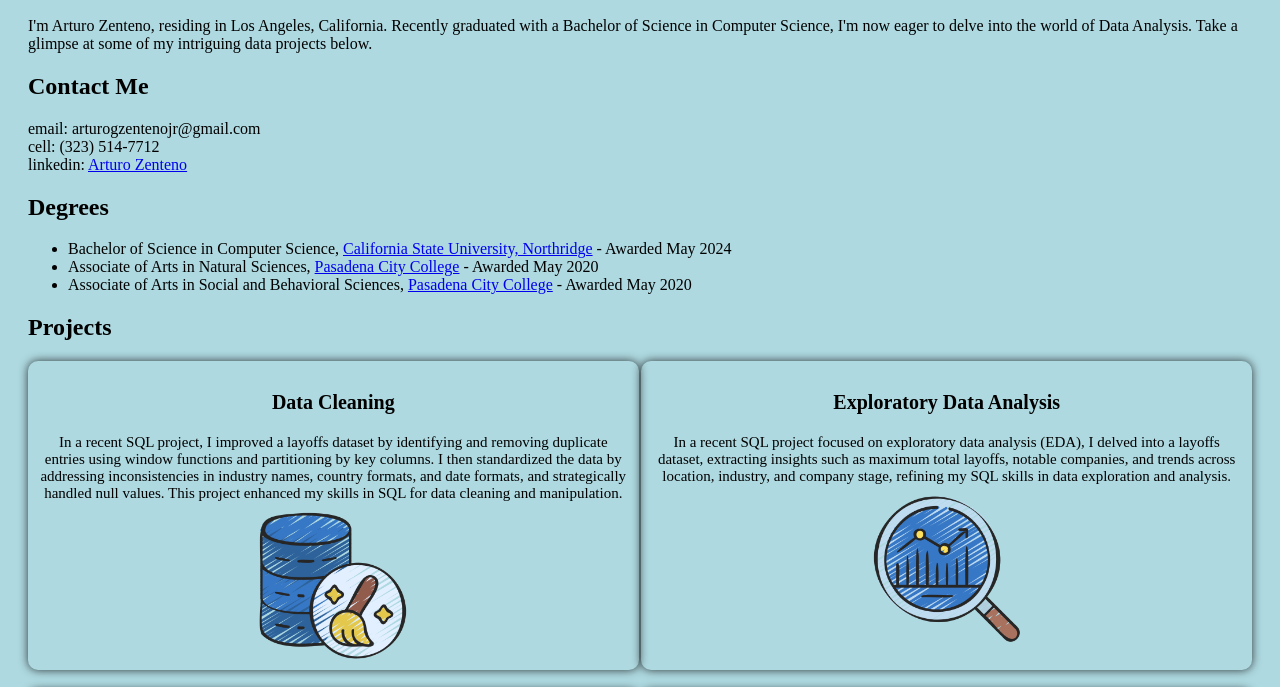
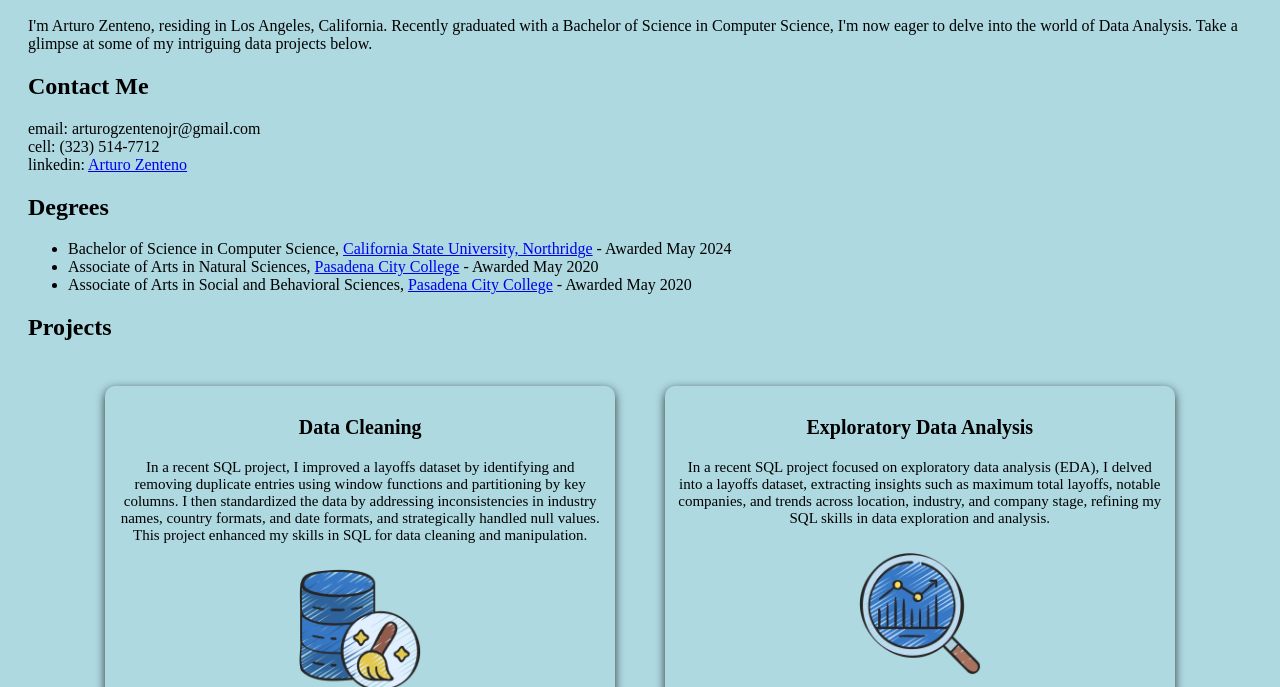
Before and after one commit to arturozenteno/arturozenteno.github.io, a plain HTML site: page index.html in a window 1280 px wide. Shown: the part 110-797 px from the top of the page. Drawn offline with Linux system fonts and the light colour scheme.

Commit message:
Add files via upload

```diff
--- a/style.css
+++ b/style.css
@@ -3,6 +3,7 @@ body {
   text-align: left;
   padding-inline: 20px;
   font-size: 16px;
+  padding-bottom: 25px;
 }
 
 .icon {
@@ -12,23 +13,22 @@ body {
 
 .project-container {
   display: flex;
-  justify-content: space-between;
   flex-wrap: wrap;
+  justify-content: center; /* Center the cards horizontally */
 }
 
 .project-card {
-  width: 48.25%;
-  margin-bottom: 20px;
+  width: 40%; /* Adjust the width of the project cards */
+  margin: 25px; /* Add margin between project cards */
   border: none; /* Remove border */
-  border-radius: 10px;
-  padding: 10px;
-  text-align: center;
-  cursor: pointer;
-  -webkit-box-shadow: 0px 0px 10px 0px rgba(0,0,0,0.75);
-  -moz-box-shadow: 0px 0px 10px 0px rgba(0,0,0,0.75);
-  box-shadow: 0px 0px 10px 0px rgba(0,0,0,0.75);
+  border-radius: 10px; /* Add border radius for rounded corners */
+  padding: 10px; /* Add padding to project cards */
+  text-align: center; /* Center the content horizontally */
+  cursor: pointer; /* Change cursor to pointer on hover */
+  -webkit-box-shadow: 0px 3px 10px 0px rgba(0,0,0,0.75);
+  -moz-box-shadow: 0px 3px 10px 0px rgba(0,0,0,0.75);
+  box-shadow: 0px 3px 10px 0px rgba(0,0,0,0.75);
 }
-
 
 .project-link {
   text-decoration: none; /* Remove underline */
@@ -41,7 +41,7 @@ body {
 
 .project-description {
   font-size: 15px;
-  margin-bottom: 10px;
+  margin-bottom: 25px;
 }
 
 .project-image {
@@ -49,4 +49,5 @@ body {
   height: auto; /* Automatically adjust the height to maintain aspect ratio */
   display: block; /* Ensure image is centered within its container */
   margin: 0 auto; /* Center the image horizontally */
+
 }
```
Also changed, not shown: index.html (+1 -0 lines).
